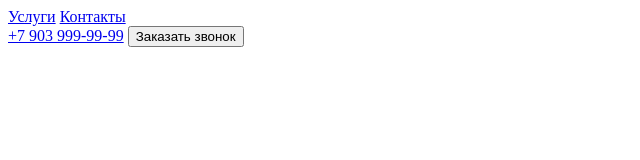
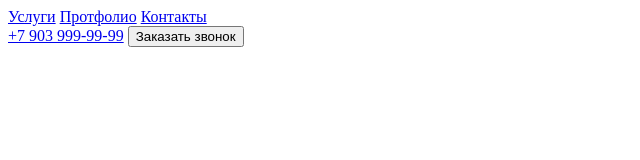
Before and after one commit to VladislavGrintsevich/special-app, a plain HTML site: page index.html in a window 1280 px wide. Shown: the whole page, without its empty margins (0-640 px from the left). Drawn offline with Linux system fonts and the light colour scheme.

Commit message:
Portfolio item added to menu

```diff
--- a/index.html
+++ b/index.html
@@ -11,6 +11,7 @@
     <header>
         <nav>
             <a href="#services">Услуги</a>
+            <a href="#portfolio">Протфолио</a>
             <a href="#contacts">Контакты</a>
         </nav>
         <div>
```
